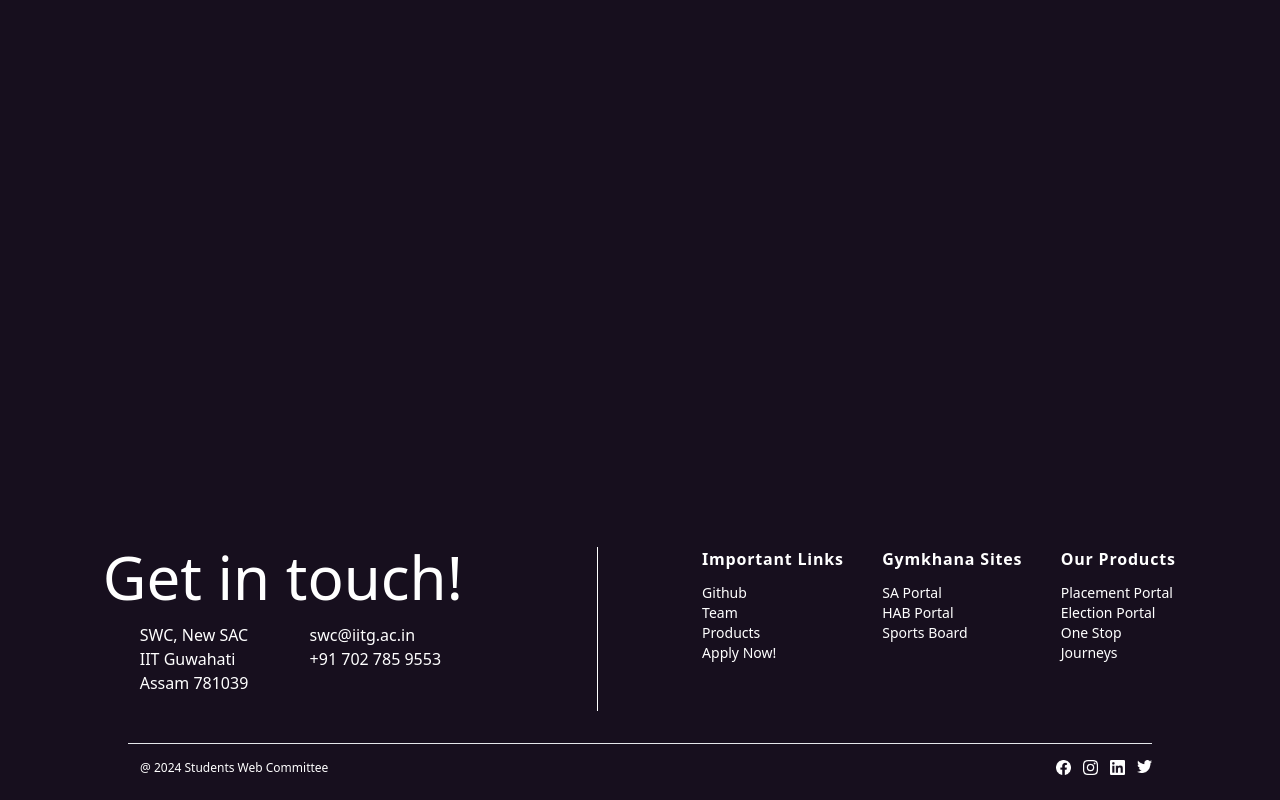
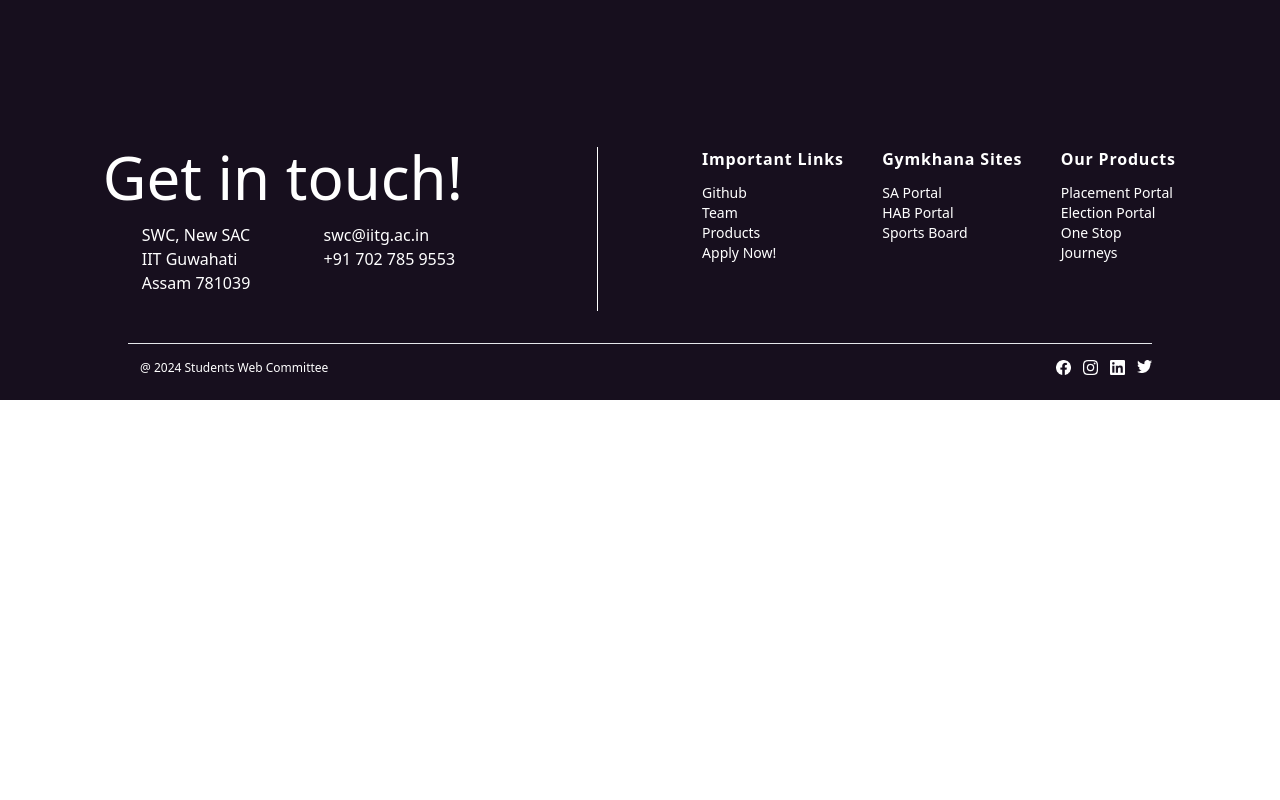
Before and after one commit to swciitg/Hacktoberfest_website, a React (Create React App) app in the folder frontend/: page /hacktoberfest/leaderboard in a window 1280 px wide. Shown: the part 1085-1885 px from the top of the page. After the commit the page ends 1485 px from the top, so only its background shows below. Built offline with nearby package versions, Linux system fonts and the light colour scheme; no server answers.

Commit message:
fixes issue 8

```diff
--- a/frontend/src/Views/LeaderPage.js
+++ b/frontend/src/Views/LeaderPage.js
@@ -104,7 +104,7 @@ const LeaderPage = () => {
         }
 
       </div>
-      <div className="flex bg-[#170f1e] h-[200vh]  flex-col sm:min-w-screen items-center">
+      <div className="flex bg-[#170f1e] h-[150vh]  flex-col sm:min-w-screen items-center">
         <div className=" flex flex-col items-center">
           <div className="items-center md:p-6 md:mt-0 mt-24 md:mx-0">
             <span className="text-white font-bold sm:p-0 md:text-[38.4px] text-2xl">Welcome to Leaderboard</span>
--- a/frontend/src/components/Footer/footer.jsx
+++ b/frontend/src/components/Footer/footer.jsx
@@ -1,24 +1,26 @@
 
 const Footer = () => {
+
+
     return (
         <div className="bg-[#170f1e] text-white flex flex-col bg-specialgrey mb-0  bottom-0">
             <div className=" flex flex-col lg:flex-row justify-evenly  pt-8">
                 <div className=" flex flex-col  basis-1 lg:basis-1/3">
                     <div className="font-Inter text-2xl md:text-6xl xl:text-6xl leading-tight md:text-center mx-auto">Get in touch! <p className="hidden lg:inline">&nbsp;</p></div>
-                    <div className="flex justify-around my-4 mx-6">
-                        <div className="flex flex-col">
+                    <div className={`flex my-4  ${window.innerWidth < 420 ? `mx-[20px] justify-between` : 'mx-5 justify-around'}`}>
+                        <div className="flex flex-col ">
                             <div className="flex text-greyuse">SWC, New SAC</div>
                             <div className="flex text-greyuse">IIT Guwahati</div>
                             <div className="flex text-greyuse">Assam 781039</div>
                         </div>
-                        <div className="flex flex-col pr-4">
+                        <div className="flex flex-col pr-0 ">
                             <div className="flex text-greyuse"> <a href='mailto:swc@iitg.ac.in'> swc@iitg.ac.in </a></div>
                             <div className="flex text-greyuse">+91 702 785 9553</div>
                         </div>
                     </div>
                 </div>
                 <div className="lg:border-l-[1px] lg:border-white"></div>
-                <div className="justify-around lg:basis-2/5 flex ml-4 md:ml-0">
+                <div  className="justify-around lg:basis-2/5 flex ml-4 md:ml-0">
                     <div className="flex flex-col">
                         <div className="flex font-Inter text-1xl font-bold leading-6 tracking-wider mb-3">Important Links</div>
                         <a href="https://github.com/swciitg" className="flex text-greyuse sm:text-sm text-xs font-normal leading-6 hover:underline">Github</a>
--- a/frontend/src/components/Leaderboard/Leaderboard.js
+++ b/frontend/src/components/Leaderboard/Leaderboard.js
@@ -15,7 +15,7 @@ const Leaderboard = ({ data, name }) => {
 
   return (
     <>
-    <div className='shadow-md'>
+    <div className='shadow-md h-[500px]'>
       <div className='p-4 rounded-t-3xl bg-white shadow-md'>
         <div className="flex justify-between gap-4 font-bold text-md ">
           <div className="w-2/12 mobile:w-1/3">
```
